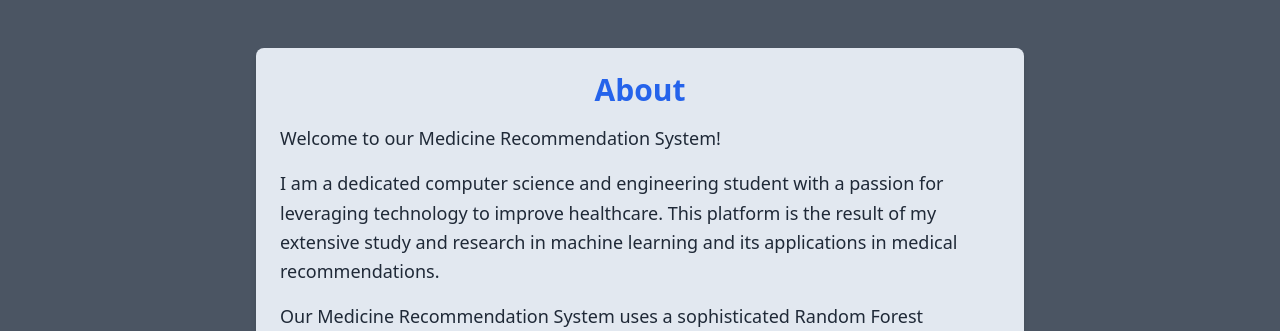
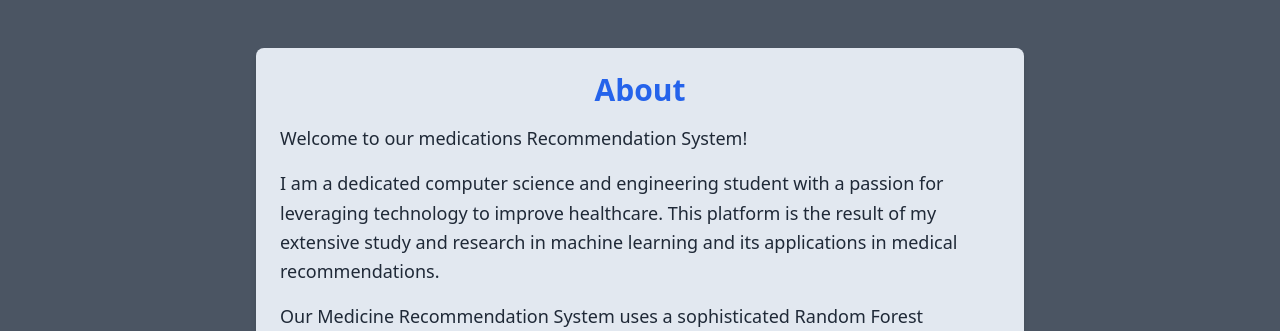
Before and after one commit to desanju2233/medications_recommendation_system, a Django app: page /about/ in a window 1280 px wide. Shown: the part 80-411 px from the top of the page. Run offline with Django 5.2, Linux system fonts and the light colour scheme; style sheets or scripts are compiled from the project's sources; parts of the project's set-up code (start-up, migrations or seed data) failed here and were passed over; some libraries are stand-ins or nearby versions.

Commit message:
Update about.html

```diff
--- a/templates/about.html
+++ b/templates/about.html
@@ -9,7 +9,7 @@ About
     <div class="max-w-3xl mx-auto p-6 bg-slate-200 rounded-lg shadow-md">
         <h2 class="text-3xl font-bold mb-4 text-center text-blue-600">About</h2>
         <p class="text-lg leading-relaxed mb-4">
-            Welcome to our Medicine Recommendation System!
+            Welcome to our medications Recommendation System!
         </p>
         <p class="text-lg leading-relaxed mb-4">
             I am a dedicated computer science and engineering student with a passion for leveraging technology to improve healthcare. This platform is the result of my extensive study and research in machine learning and its applications in medical recommendations.
```
